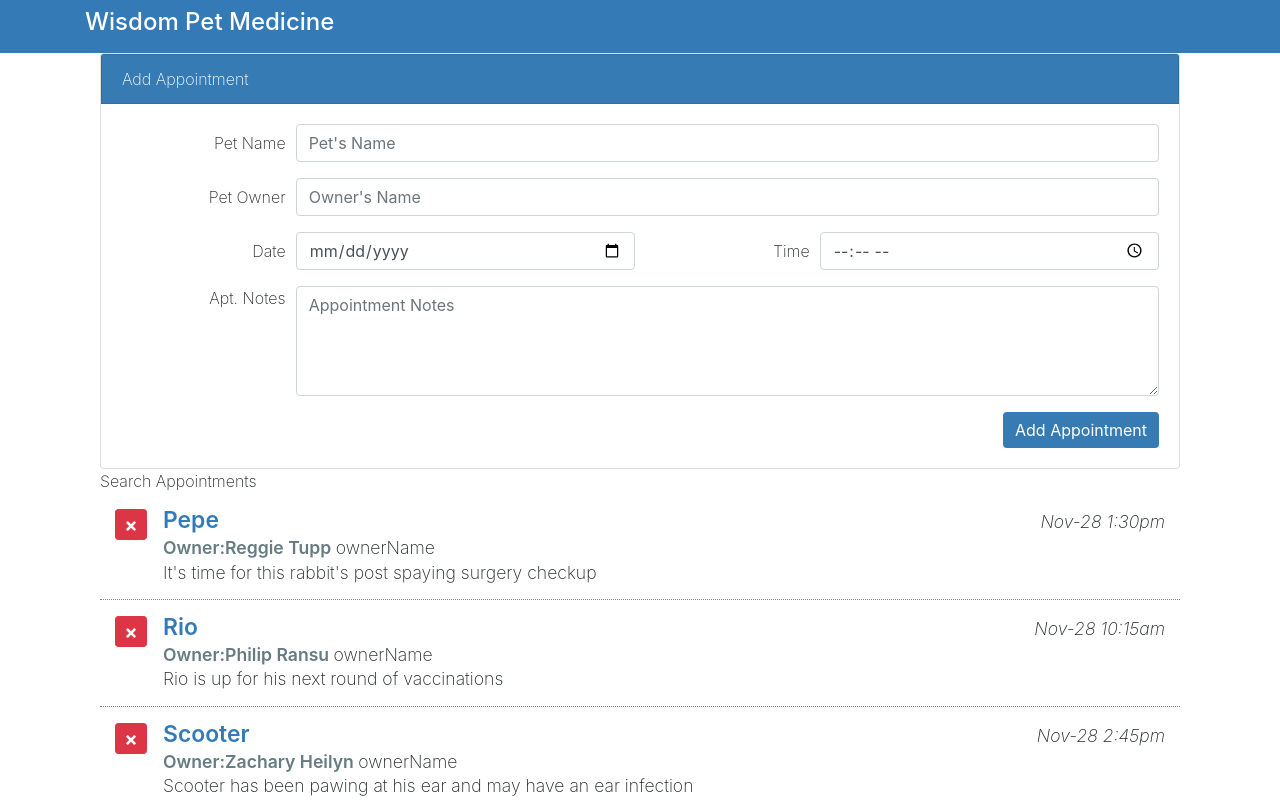
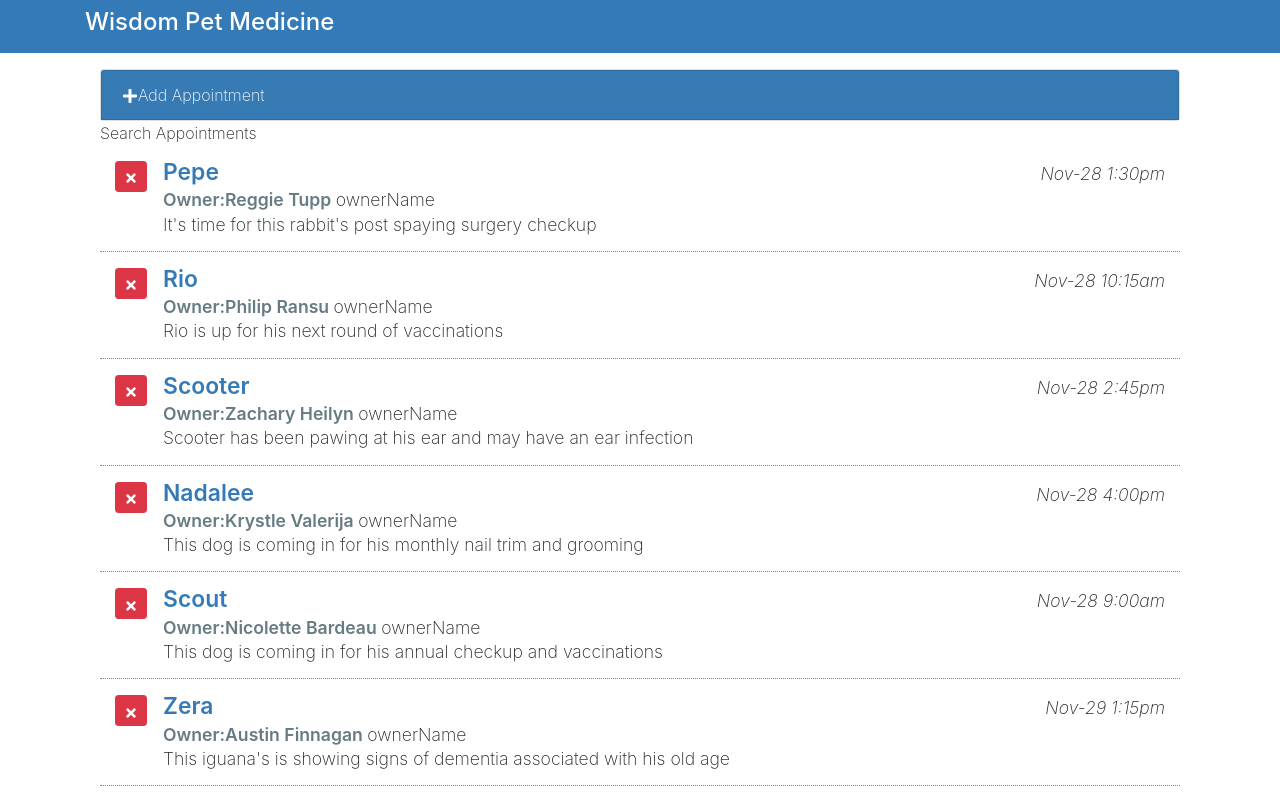
Before and after one commit to halmanza/buildInterface, a React (Create React App) app: page / in a window 1280 px wide. Shown: the top 800 px of the page. Built offline with nearby package versions, Linux system fonts and the light colour scheme.

Commit message:
component update

```diff
--- a/src/components/AddAppointments.js
+++ b/src/components/AddAppointments.js
@@ -1,14 +1,17 @@
 import React, { Component } from "react";
+import {FaPlus} from 'react-icons/fa';
 
 class AddAppointments extends Component {
   render() {
     return(
 
       <div className={
-        `card textcenter mt-3` +
+        'card textcenter mt-3 ' +
         (this.props.formDisplay? '':'add-appointment')
       }>
-          <div className="apt-addheading card-header bg-primary text-white">
+          <div className="apt-addheading card-header bg-primary text-white"
+          onClick={this.props.toggleForm}>
+            <FaPlus/>
             Add Appointment
           </div>
 
--- a/src/components/App.js
+++ b/src/components/App.js
@@ -14,7 +14,14 @@
 
     };
     this.deleteAppointment=this.deleteAppointment.bind(this);
+    this.toggleForm=this.toggleForm.bind(this);
   }
+
+    toggleForm(){
+      this.setState({
+        formDisplay:!this.state.formDisplay
+      });
+    }
     deleteAppointment(apt){
       let tempApts= this.state.myAppointments;
       tempApts=without(tempApts,apt);
@@ -45,7 +52,7 @@
           <div className="row">
             <div className="col-md-12 bg-white">
               <div className="container">
-                <AddAppointments formDisplay={this.state.formDisplay}/>
+                <AddAppointments formDisplay={this.state.formDisplay} toggleForm={this.toggleForm}/>
                 <SearchAppointments />
                 <ListAppointments appointments={this.state.myAppointments} deleteAppointment={this.deleteAppointment}/>
               </div>
```
